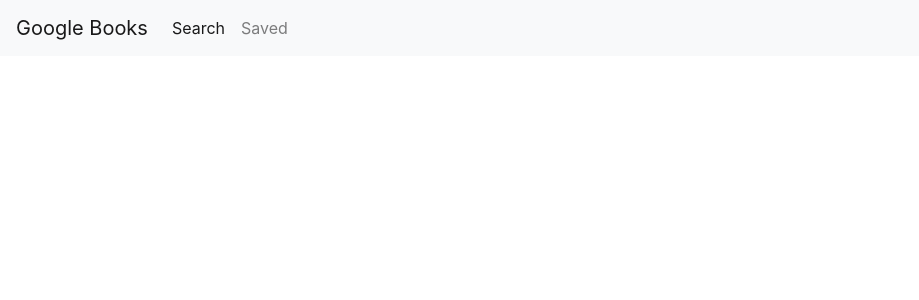
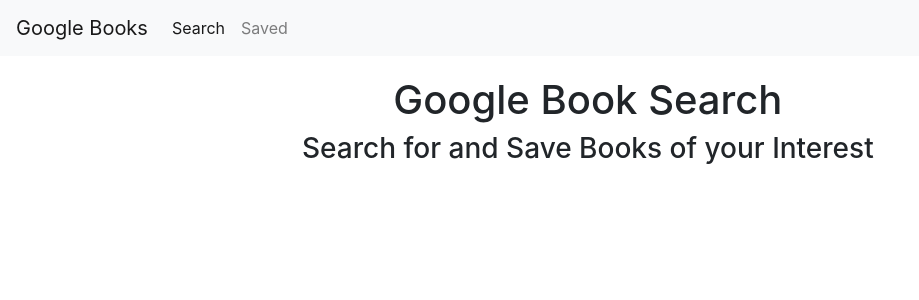
Before and after one commit to MuhammedEkinci/GoobleBooks, a React (Create React App) app in the folder client/: page / in a window 1280 px wide. Shown: the top 300 px of the page, without its empty margins (0-919 px from the left). Built offline with nearby package versions, Linux system fonts and the light colour scheme.

Commit message:
added jumbotron

```diff
--- a/client/src/App.js
+++ b/client/src/App.js
@@ -1,6 +1,7 @@
 import React from "react";
 import { BrowserRouter as Router, Route, Switch } from "react-router-dom";
 import Navbar from "./components/Navbar";
+import Header from "./components/Header";
 // import SearchBooks from "./pages/SearchBooks";
 // import SavedBooks from "./pages/SavedBooks";
 
@@ -9,6 +10,7 @@
       <Router>
         <div>
           <Navbar />
+          <Header />
           <Switch>
             {/* <Route exact path ="/" component={SearchBooks} />
             <Route exact path ="/Books" component = {SearchBooks} />
--- /dev/null
+++ b/client/src/components/Header/index.js
@@ -0,0 +1,16 @@
+import React from "react";
+import { Container, Row, Col } from "react-bootstrap";
+import "./style.css";
+
+export function Header() {
+  return (
+        <Container className ="container-fluid">
+            <div className="header-container">
+                <h1>Google Book Search</h1>
+                <h3>Search for and Save Books of your Interest</h3>
+            </div>
+        </Container>
+    );
+}
+
+export default Header;
--- /dev/null
+++ b/client/src/components/Header/style.css
@@ -0,0 +1,10 @@
+.header-container {
+    margin: 20px;
+    padding-right: 13%;
+    padding-bottom: 10px;
+    text-align: center;
+    width: 100%;
+}
+.container-fluid {
+    width: 100%;
+}
--- a/client/src/pages/SearchBooks.js
+++ b/client/src/pages/SearchBooks.js
@@ -0,0 +1,2 @@
+import React, { useState, useEffect } from "react";
+import { Container, Row, Col, Form, Button, Card, CardColumns } from "react-bootstrap";
--- a/package.json
+++ b/package.json
@@ -24,6 +24,7 @@
     "bootstrap": "^4.5.3",
     "express": "^4.16.3",
     "if-env": "^1.0.4",
-    "mongoose": "^5.3.16"
+    "mongoose": "^5.3.16",
+    "react-bootstrap": "^1.4.0"
   }
 }
```
Also changed, not shown: 1 other file (tests, documents, lock files or other folders).
